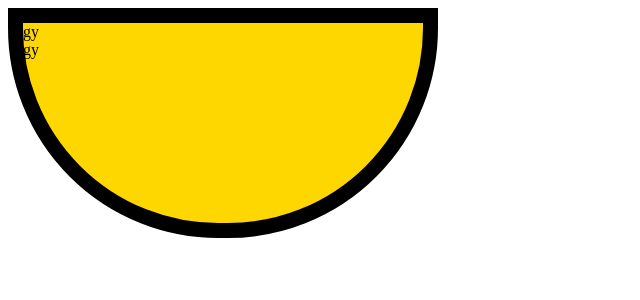
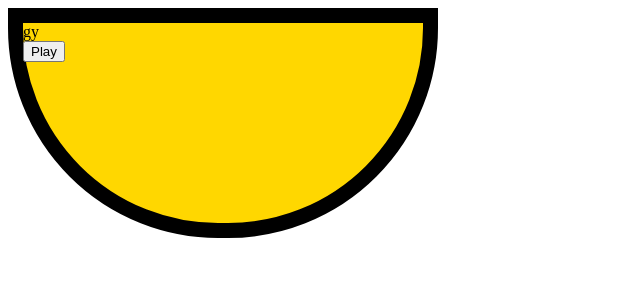
Before and after one commit to ChrisZieba/casino-blackjack, a React app: page / in a window 1280 px wide. Shown: the top 300 px of the page, without its empty margins (0-640 px from the left). Built offline with nearby package versions, Linux system fonts and the light colour scheme.

Commit message:
Add logic to handle the start of the game

```diff
--- a/src/components/Player.js
+++ b/src/components/Player.js
@@ -1,10 +1,21 @@
 import React from 'react';
 
+const init = (fn) => (<button onClick={ () => fn() }>Play</button>);
 
-const Player = () => (
-  <div>
-    gy
+const action = () => (
+  <div id="player">
+    <div id="player-cards">cards</div>
+    <div id="player-options">
+      <button>Hit</button>
+      <button>Double</button>
+      <button>Stand</button>
+      <button>Split</button>
+    </div>
   </div>
 );
 
+const Player = (props) => (
+  props.cards.length ? action() : init(props.init)
+);
+
 export default Player;
--- a/src/components/Table.js
+++ b/src/components/Table.js
@@ -3,12 +3,37 @@ import Player from './Player';
 import Dealer from './Dealer';
 import '../styles/table.css';
 
-const Table = () => (
-  <div id="table">
-    <Dealer />
-    <Player />
+class Table extends React.Component {
+  constructor(props) {
+    super(props);
 
-  </div>
-);
+    this.state = {
+      player: {
+        cards: []
+      },
+      dealer: {
+        cards: []
+      }
+    };
+  }
+
+  handleAction(action) {
+    alert(action);
+  }
+
+  init() {
+    alert('hi')
+  }
+
+  render() {
+    return(
+      <div id="table">
+        <Dealer cards={ this.state.dealer.cards } />
+        <Player cards={ this.state.player.cards } onAction={ this.handleAction } init={ this.init } />
+
+      </div>
+    )
+  }
+}
 
 export default Table;
```
